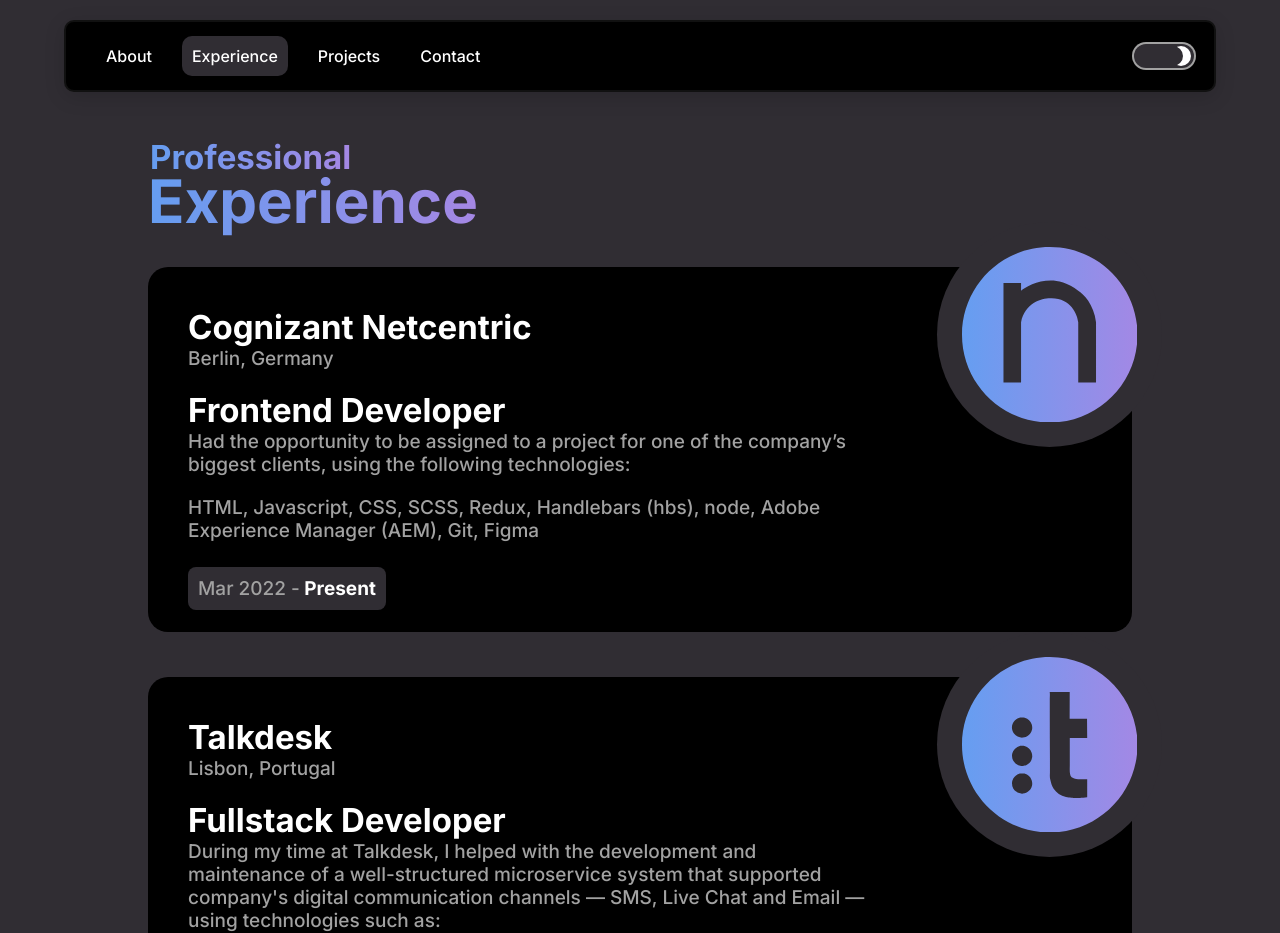
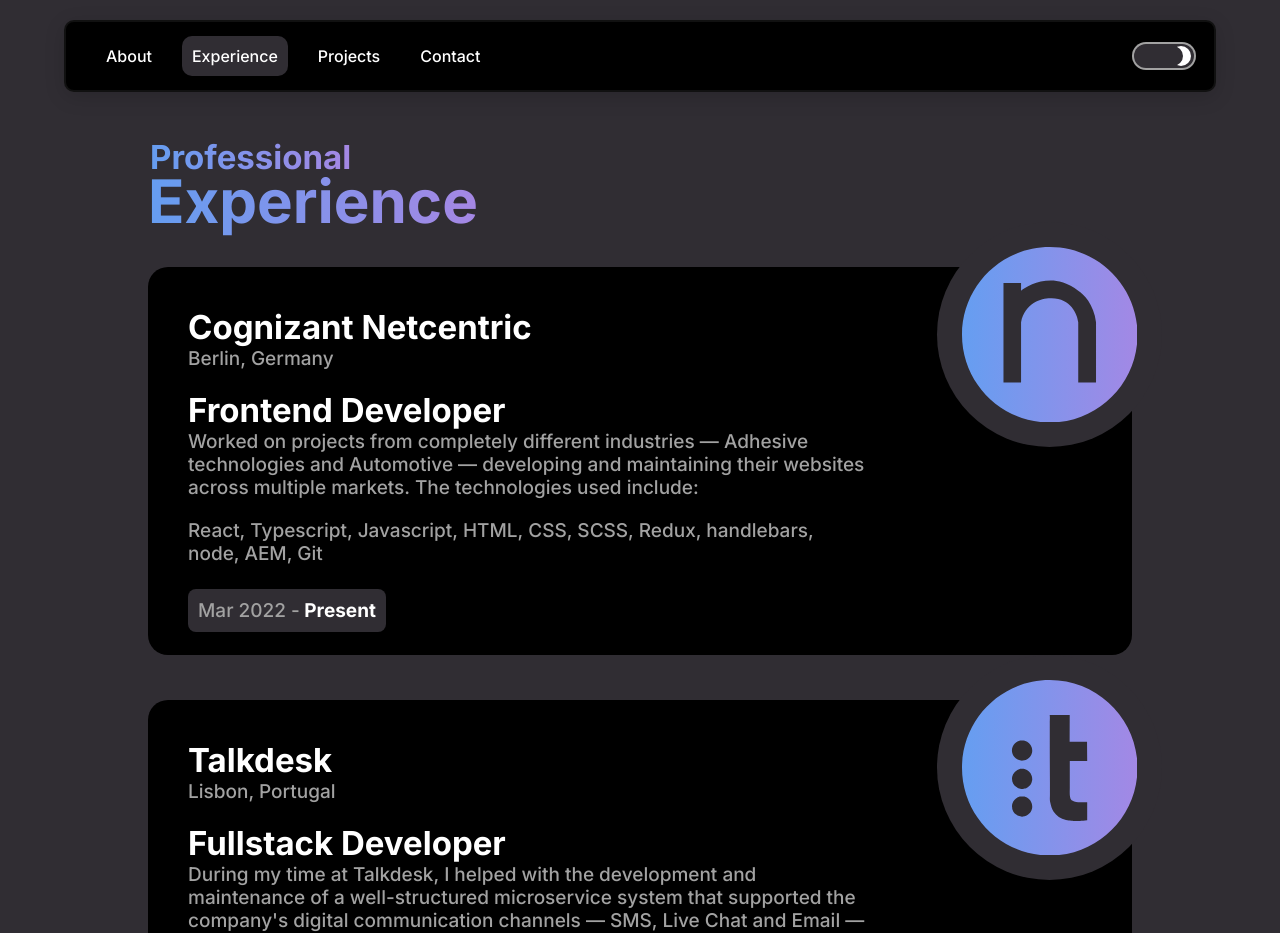
Before and after one commit to alberto-s-ramos/website-2022, a React (Vite) app: page /experience in a window 1280 px wide. Shown: the top 933 px of the page. Built offline with nearby package versions, Linux system fonts and the light colour scheme.

Commit message:
Update resume and texts

```diff
--- a/src/data/chatMessages.tsx
+++ b/src/data/chatMessages.tsx
@@ -16,9 +16,9 @@
             [
                 'Originally from Portugal, currently living in ',
                 <span className='highlighted' key={'chat_highlighted-msg-3'}> Berlin, Germany</span>,
-                ', I consider myself a hardworking person with a creativity vein and attention to detail.',
+                ', I am a hardworking person with a creativity vein and attention to detail. A motivated fast-learner that thrives on a positive and supportive team environment.',
                 <br key={'chat_br-1'}/>, <br key={'chat_br-2'}/>,
-                'Excited by the entire spectrum of software development, with a special interest in',
+                'Curious and excited by the entire spectrum of software development, with a special interest in',
                 <span className='highlighted' key={'chat_highlighted-msg-4'}> frontend</span>,
                 ',',
                 <span className='highlighted' key={'chat_highlighted-msg-5'}> design</span>,
--- a/src/data/experienceData.ts
+++ b/src/data/experienceData.ts
@@ -4,8 +4,8 @@
         companyName: 'Cognizant Netcentric',
         location: 'Berlin, Germany',
         title: 'Frontend Developer',
-        description: 'Had the opportunity to be assigned to a project for one of the company’s biggest clients, using the following technologies:',
-        technologies: 'HTML, Javascript, CSS, SCSS, Redux, Handlebars (hbs), node, Adobe Experience Manager (AEM), Git, Figma',
+        description: 'Worked on projects from completely different industries — Adhesive technologies and Automotive — developing and maintaining their websites across multiple markets. The technologies used include:',
+        technologies: 'React, Typescript, Javascript, HTML, CSS, SCSS, Redux, handlebars, node, AEM, Git',
         from: 'Mar 2022',
         to: 'Present',
         logo: 'ic-netcentric'
@@ -15,7 +15,7 @@
         companyName: 'Talkdesk',
         location: 'Lisbon, Portugal',
         title: 'Fullstack Developer',
-        description: 'During my time at Talkdesk, I helped with the development and maintenance of a well-structured microservice system that supported company\'s digital communication channels — SMS, Live Chat and Email — using technologies such as:',
+        description: 'During my time at Talkdesk, I helped with the development and maintenance of a well-structured microservice system that supported the company\'s digital communication channels — SMS, Live Chat and Email — using technologies such as:',
         technologies: 'Kotlin, Spring, Javascript, Typescript, React, node, Ruby, Postgres, MongoDB, Docker, Git',
         from: 'Jan 2021',
         to: 'Feb 2022',
@@ -63,3 +63,4 @@
         certificate: 'test'
     }
 ]
+// Language: typescript :)
```
Also changed, not shown: 1 other file (tests, documents, lock files or other folders).
